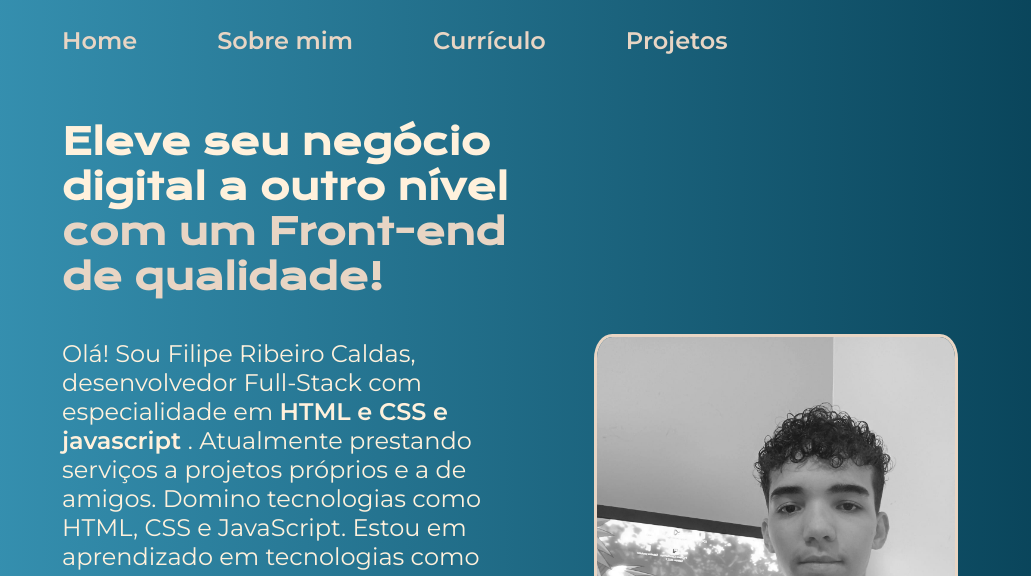
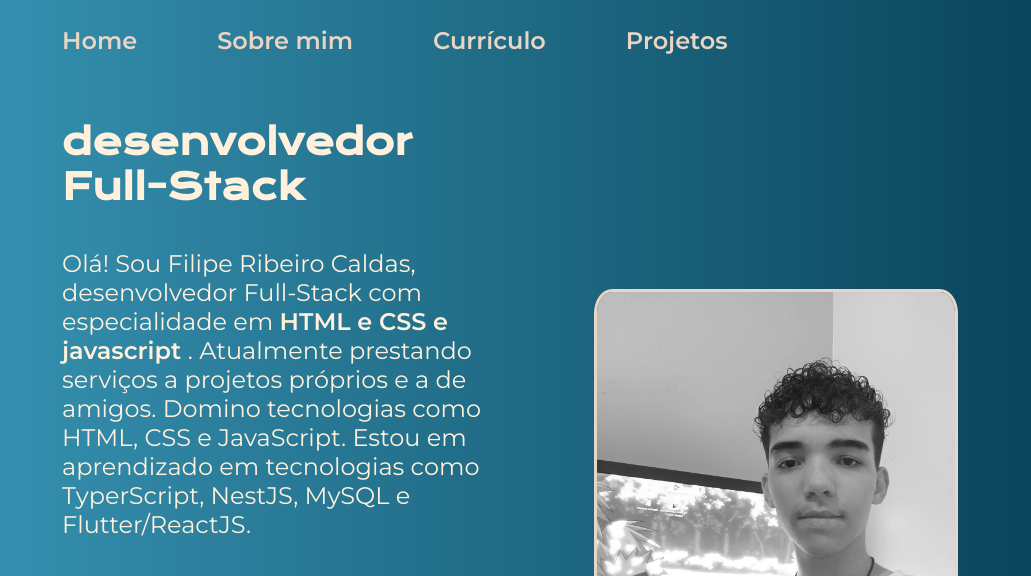
Before and after one commit to FiilipeRibeiro/portfolio, a plain HTML site: page index.html in a window 1280 px wide. Shown: the top 576 px of the page, without its empty margins (130-1161 px from the left). Drawn offline with nearby package versions, Linux system fonts and the light colour scheme.

Commit message:
update: index

```diff
--- a/index.html
+++ b/index.html
@@ -19,9 +19,7 @@
     <main class="apresentacao">
       <section class="apresentacao__conteudo">
         <h1 class="apresentacao__conteudo__titulo">
-          Eleve seu negócio digital a outro nível
-          <strong class="titulo-destaque"
-            >com um Front-end de qualidade!
+          desenvolvedor Full-Stack
           </strong>
         </h1>
 
```
